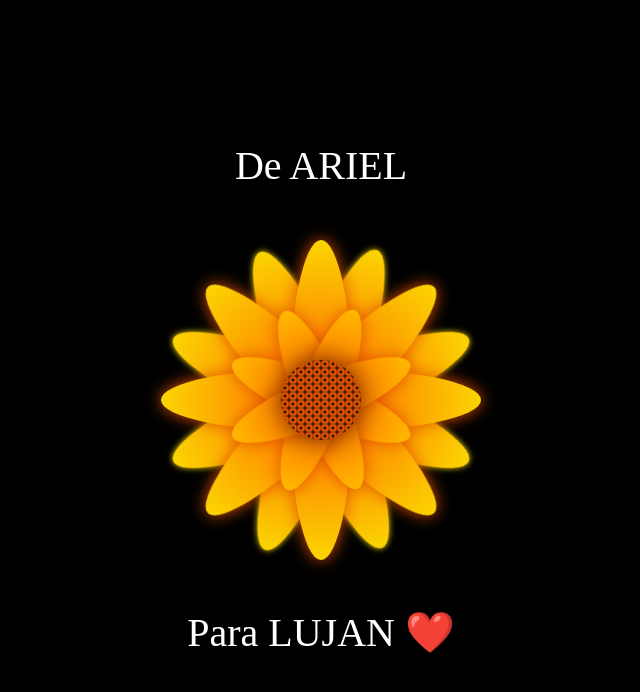
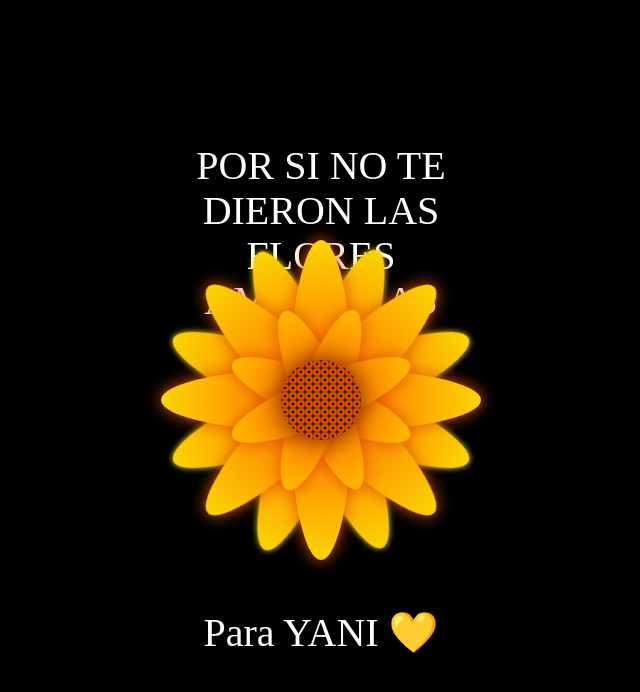
Before and after one commit to Acosta567/AmarilloYani, a plain HTML site: page docs/index.html in a window 1280 px wide. Shown: the whole page, without its empty margins (319-959 px from the left). Drawn offline with Linux system fonts and the light colour scheme.

Commit message:
Update index.html

```diff
--- a/docs/index.html
+++ b/docs/index.html
@@ -10,7 +10,7 @@
 <body>
 
 <div class="flower">
-    <div class="text-above">De ARIEL
+    <div class="text-above">POR SI NO TE DIERON LAS FLORES AMARILLAS
     </div>
     <div class="mid">
     </div>
@@ -38,7 +38,7 @@
     </div>
     <div class="Petal3 p4">
     </div>
-    <div class="text-below">Para LUJAN ❤️</div>
+    <div class="text-below">Para YANI 💛</div>
   </div>
 </body>
 </html>
```
